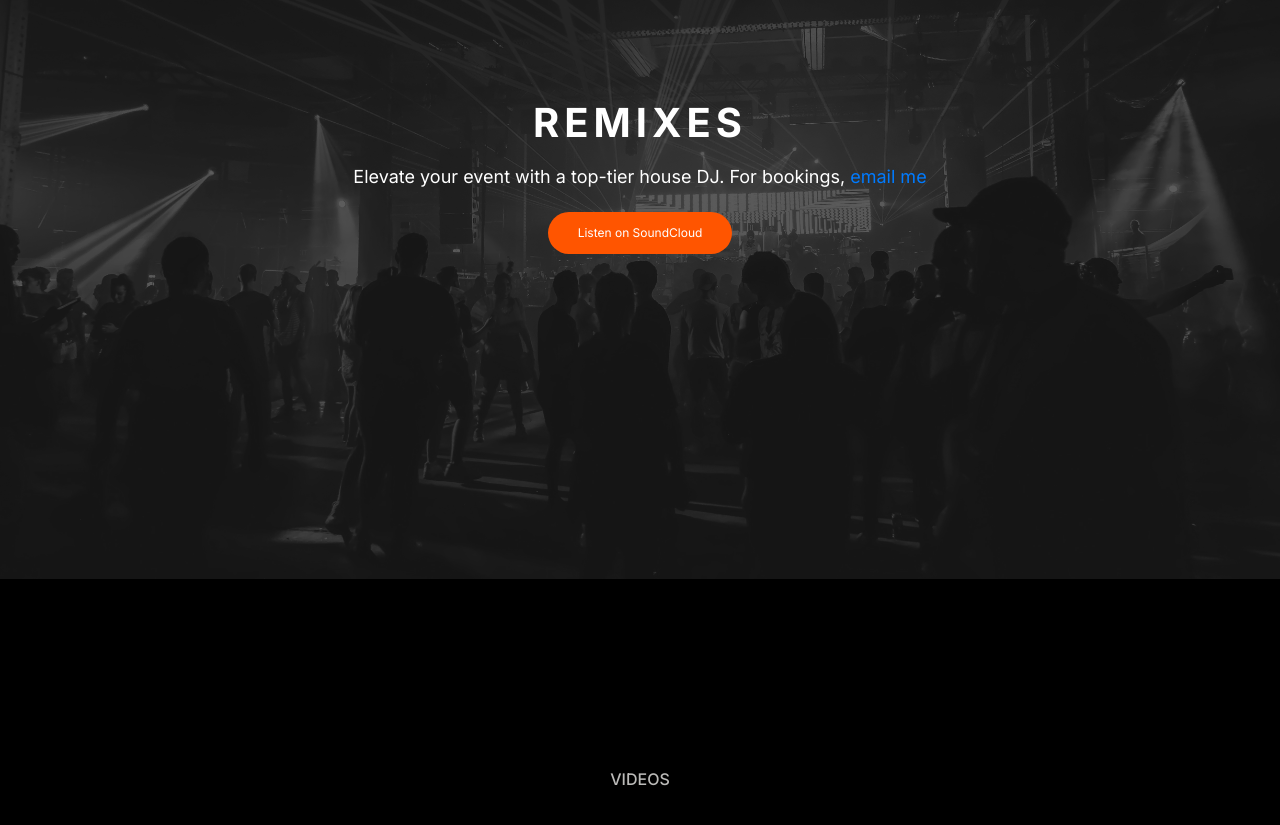
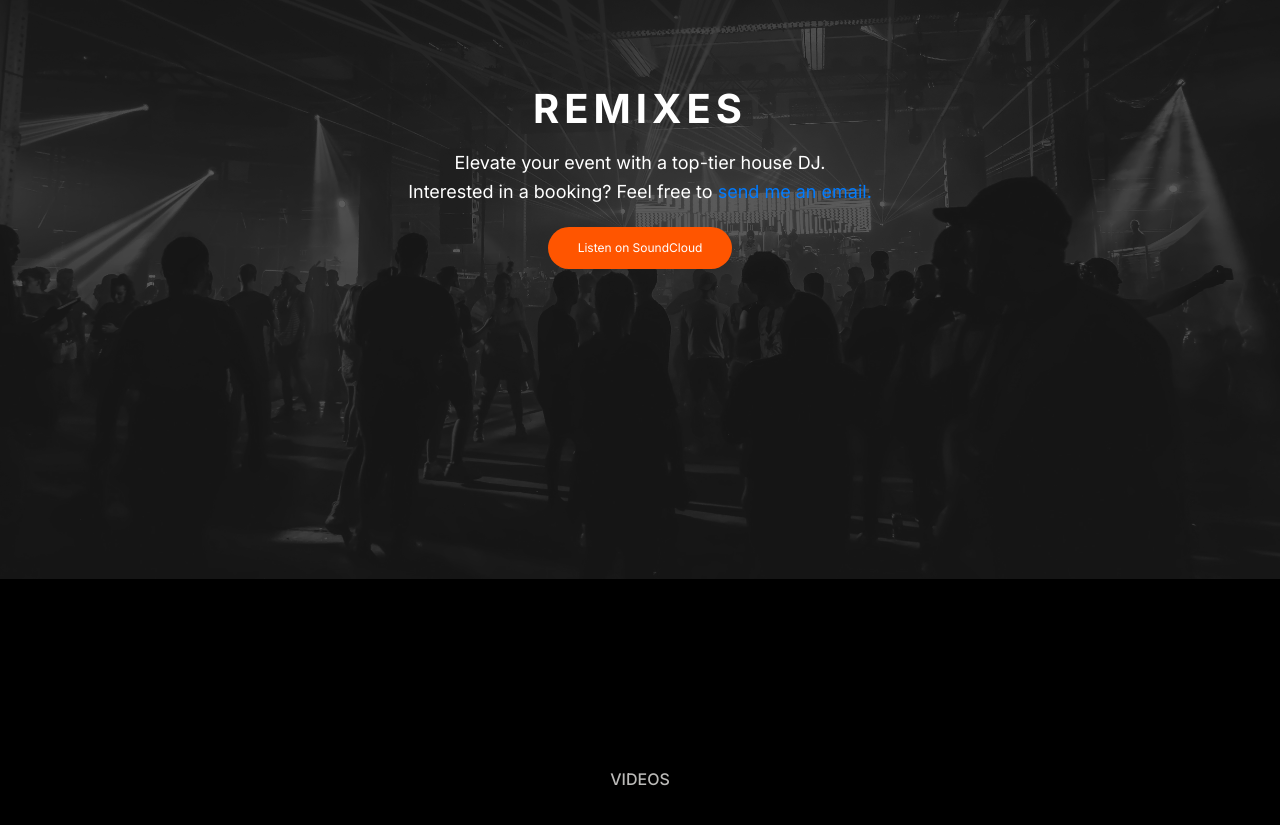
Before and after one commit to jrobles0717/Vos-Website, a React (Vite) app: page / in a window 1280 px wide. Shown: the part 1026-1851 px from the top of the page. Built offline with nearby package versions, Linux system fonts and the light colour scheme.

Commit message:
Update remixes sentence and centralized

```diff
--- a/css/style.css
+++ b/css/style.css
@@ -354,6 +354,12 @@ Large: 1.8
   font-size: 1.8rem; /* Increased font size for better readability */
   line-height: 1.6; /* Good line height for readability */
   margin-bottom: 20px; /* Spacing below the paragraph */
+  text-align: center;
+}
+
+.booking-text {
+  /* text-align: center; */
+  display: block; /* Makes the span behave like a block element, starting on a new line */
 }
 
 .email-link {
@@ -368,7 +374,7 @@ Large: 1.8
 
 .email-link:hover {
   color: #37b0e9; /* Color change on hover */
-  transform: scale(1.05); /* Slightly increase the size */
+  transform: scale(1.02); /* Slightly increase the size */
   opacity: 0.7; /* Fade effect */
 }
 
--- a/src/components/view/Remix.jsx
+++ b/src/components/view/Remix.jsx
@@ -10,10 +10,14 @@ const Remix = () => {
         <div className="background-overlay">
           <h1 className="remix-title">REMIXES</h1>
           <p className="statement">
-            Elevate your event with a top-tier house DJ. For bookings,{" "}
-            <a href="mailto:esvoshmusic@gmail.com" className="email-link">
-              email me
-            </a>
+            Elevate your event with a top-tier house DJ.
+            <br />
+            <span className="booking-text">
+              Interested in a booking? Feel free to{" "}
+              <a href="mailto:esvoshmusic@gmail.com" className="email-link">
+                send me an email.
+              </a>
+            </span>
           </p>
           <a
             href="https://on.soundcloud.com/BJoje2jyGqBGsQ8y8"
```
